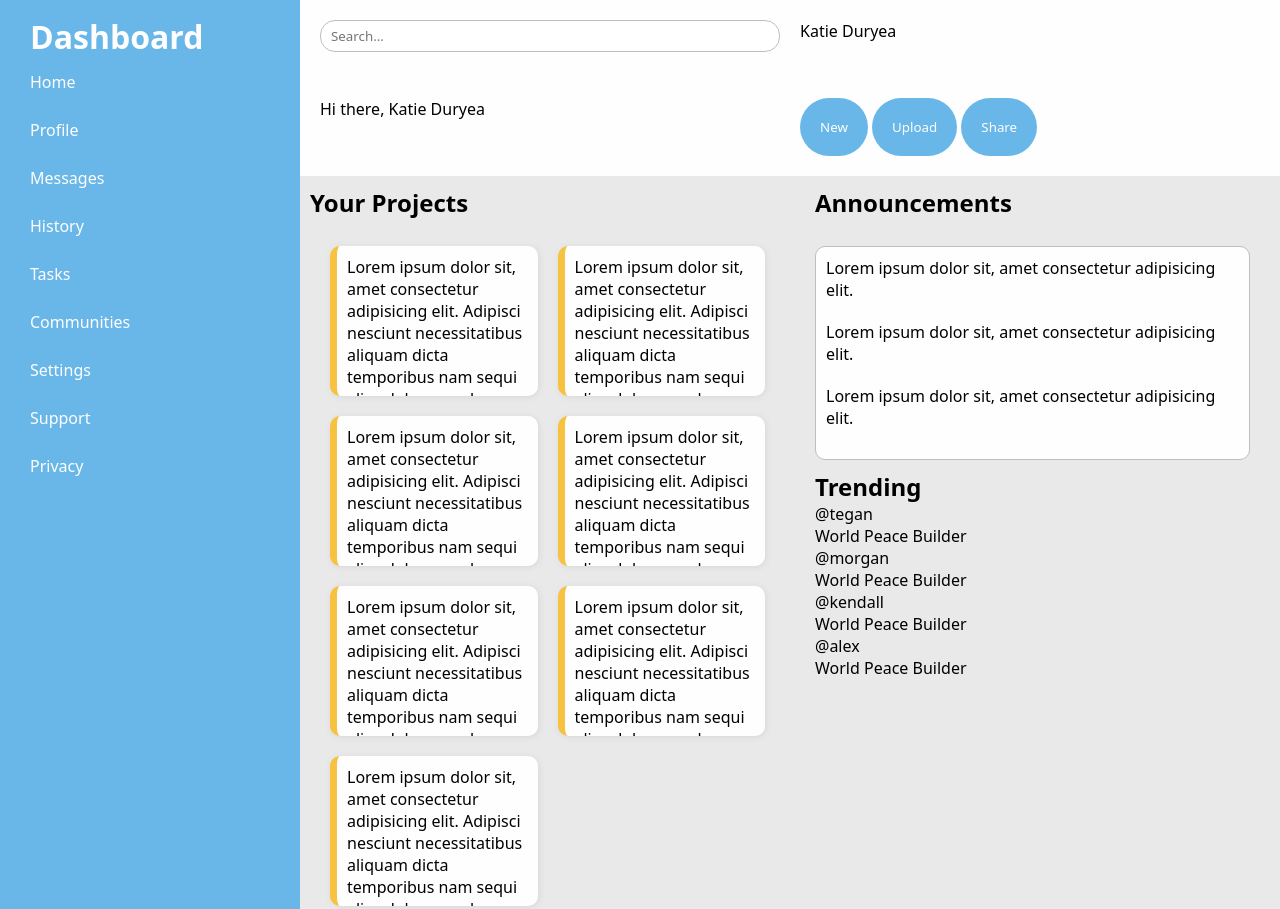
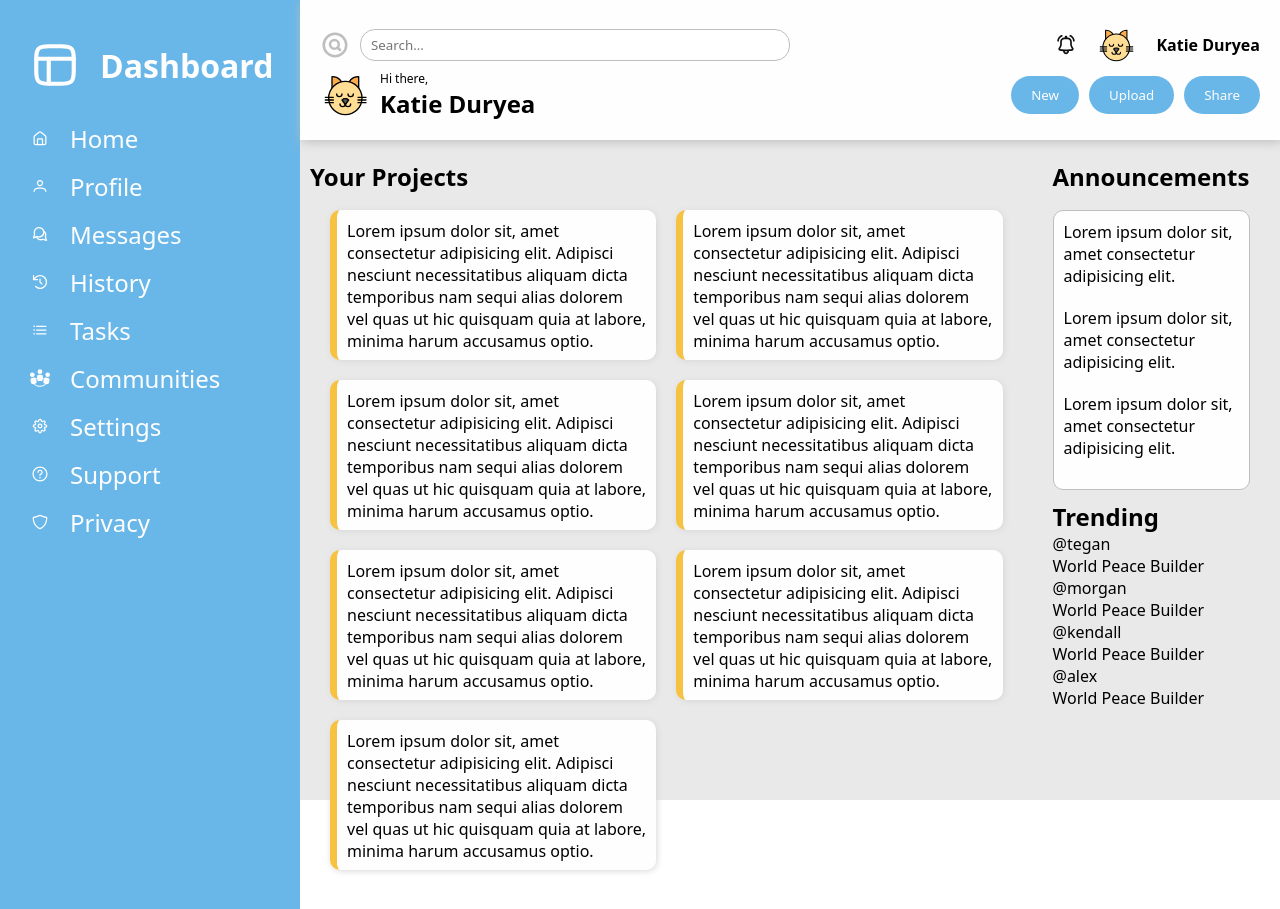
Before and after one commit to katiegd/admin-dash, a plain HTML site: page index.html in a window 1280 px wide. Shown: the top 909 px of the page. Drawn offline with Linux system fonts and the light colour scheme.

Commit message:
Added images and kept working on the layout. Almost there, just the right sidebar next

```diff
--- a/index.html
+++ b/index.html
@@ -9,35 +9,91 @@
   <body>
     <div class="container">
       <div class="sidebar">
-        <div class="logo"><h1>Dashboard</h1></div>
+        <div class="logo">
+          <img src="./images/dash.svg" width="50px" />
+          <h1>Dashboard</h1>
+        </div>
         <div class="main-nav">
           <ul>
-            <a href=""><li>Home</li></a>
-            <a href=""><li>Profile</li></a>
-            <a href=""><li>Messages</li></a>
-            <a href=""><li>History</li></a>
-            <a href=""><li>Tasks</li></a>
-            <a href=""><li>Communities</li></a>
+            <a href=""
+              ><li>
+                <img
+                  src="./images/home.svg"
+                  width="20px"
+                  class="nav-icon"
+                />Home
+              </li></a
+            >
+            <a href=""
+              ><li>
+                <img src="./images/profile.svg" width="20px" />Profile
+              </li></a
+            >
+            <a href=""
+              ><li>
+                <img src="./images/messages.svg" width="20px" />Messages
+              </li></a
+            >
+            <a href=""
+              ><li>
+                <img src="./images/history.svg" width="20px" />History
+              </li></a
+            >
+            <a href=""
+              ><li><img src="./images/tasks.svg" width="20px" />Tasks</li></a
+            >
+            <a href=""
+              ><li>
+                <img src="./images/community.svg" width="20px" />Communities
+              </li></a
+            >
           </ul>
           <ul>
-            <a href=""><li>Settings</li></a>
-            <a href=""><li>Support</li></a>
-            <a href=""><li>Privacy</li></a>
+            <a href=""
+              ><li>
+                <img src="./images/settings.svg" width="20px" />Settings
+              </li></a
+            >
+            <a href=""
+              ><li>
+                <img src="./images/support.svg" width="20px" />Support
+              </li></a
+            >
+            <a href=""
+              ><li>
+                <img src="./images/privacy.svg" width="20px" />Privacy
+              </li></a
+            >
           </ul>
         </div>
       </div>
       <div class="header">
-        <input class="searchbar" type="text" placeholder="Search..." />
-        <p>Katie Duryea</p>
-        <div class="greeting">Hi there, Katie Duryea</div>
-        <div class="action-buttons">
+        <div class="search">
+          <img src="./images/search.svg" width="30px" />
+          <input type="text" class="searchbar" placeholder="Search..." />
+        </div>
+        <div class="header-top-right">
+          <img src="./images/notification.svg" width="20px" /><img
+            src="./images/catavatar.svg"
+            width="40px"
+          />
+          <h4>Katie Duryea</h4>
+        </div>
+        <div class="lower-header-left">
+          <img src="./images/catavatar.svg" width="50px" class="avatar" />
+          <div class="greeting">
+            <div class="greeting1">Hi there,</div>
+            <div class="greeting2">Katie Duryea</div>
+          </div>
+        </div>
+        <div class="lower-header-right">
           <button class="header-btn">New</button>
           <button class="header-btn">Upload</button>
           <button class="header-btn">Share</button>
         </div>
       </div>
       <div class="main-content">
-        <div class="project-content-header"><h2>Your Projects</h2></div>
+        <div class="content-header"><h2>Your Projects</h2></div>
         <div class="projects">
           <div class="project-item">
             Lorem ipsum dolor sit, amet consectetur adipisicing elit. Adipisci
@@ -83,7 +139,7 @@
           </div>
         </div>
         <div class="right-sidebar">
-          <div class="announcements-content-header">
+          <div class="content-header">
             <h2>Announcements</h2>
           </div>
           <div class="announcement-content">
--- a/styles.css
+++ b/styles.css
@@ -7,29 +7,39 @@
 }
 
 h1,
-h2 {
+h2,
+h4 {
   font-weight: 700;
+}
+
+.nav-icon svg {
+  color: #fefefe;
 }
 
 .main-nav a {
   color: #fefefe;
   text-decoration: none;
-}
-
-a:hover {
-  color: rgb(16, 16, 86);
+  transition: transform 0.1s ease;
 }
 
 .container {
   background-color: rgb(233, 233, 233);
   display: grid;
   grid-template-columns: 300px 1fr;
-  grid-template-rows: auto;
+  grid-template-rows: 140px;
+  height: 100vh;
+}
+
+.main-nav img {
+  padding-right: 20px;
 }
 
 /* SIDEBAR CONTENT */
 .logo {
   color: #fefefe;
+  display: flex;
+  align-items: center;
+  gap: 20px;
 }
 
 .sidebar {
@@ -37,45 +47,66 @@ a:hover {
   grid-area: 1/1/4/2;
   padding-left: 10%;
   padding-top: 5%;
+  display: grid;
+  grid-template-rows: 100px;
 }
 
 .sidebar ul li {
+  font-size: 1.5rem;
   font-weight: 500;
   list-style: none;
   line-height: 3rem;
+  transition: transform 0.1s ease;
+}
+
+.sidebar ul:hover li:hover {
+  color: hsl(203, 73%, 36%);
+  transform: scale(1.05);
+}
+
+.sidebar ul:active li:active {
+  color: hsl(203, 73%, 36%);
+  transform: scale(1.05);
 }
 
 /* HEADER CONTENT */
 .header {
   background-color: #fefefe;
-  padding: 20px;
+  padding: 20px 20px 0px 20px;
   grid-area: 1 / 2;
   display: grid;
   grid-template-columns: 1fr 1fr;
-  grid-template-rows: 1fr 1fr;
-  gap: 20px;
+  grid-template-rows: 50px 50px;
+  box-shadow: 2px 2px 10px #bebebe;
 }
 
 .header-btn {
-  padding: 20px;
+  padding: 10px 20px 10px 20px;
   background-color: hsl(203, 73%, 66%);
   border: 0;
   border-radius: 30px;
   font-weight: 500;
   color: #fefefe;
-  transition: transform 0.3s ease;
+  transition: transform 0.1s ease;
 }
 
 .header-btn:hover {
   background-color: hsl(203, 73%, 50%);
   color: black;
   cursor: pointer;
-  transform: translate(1px, 1px);
+  transform: translate(0px, 1px);
 }
 
-.searchbar,
-.header-top-left {
-  grid-area: 1 / 1/ 2 / 2;
+.search {
+  grid-area: 1 / 1 / 2 / 2;
+  display: flex;
+  justify-content: center;
+  align-items: center;
+  gap: 10px;
+}
+
+.searchbar {
+  flex: 1;
   height: 20px;
   border: 1px solid #bebebe;
   border-radius: 15px;
@@ -85,26 +116,61 @@ a:hover {
 
 .header-top-right {
   grid-area: 1 / 2 / 2/ 3;
+  display: flex;
+  justify-content: end;
+  align-items: center;
+  gap: 20px;
 }
 
 .lower-header-left {
   grid-area: 2 / 1 / 3 / 2;
+  display: grid;
+  grid-template-columns: 50px 3fr;
+  grid-template-rows: 1fr 3fr;
+  align-items: start;
+}
+
+.greeting {
+  display: grid;
+  grid-template-rows: 1fr 3fr;
+  align-items: baseline;
+  padding-left: 10px;
+}
+
+.greeting1 {
+  font-size: 0.75rem;
+}
+
+.greeting2 {
+  font-size: 1.5rem;
+  font-weight: 600;
+}
+
+.lower-header-right {
+  display: flex;
+  justify-content: end;
+  align-items: center;
+  gap: 10px;
 }
 
 /* MAIN CONTENT AREA  */
 .main-content {
-  grid-area: 2 / 2/ 4/ 4;
+  grid-area: 2 / 2 / 4 / 4;
   padding: 10px;
   display: grid;
-  grid-template-columns: 1fr 1fr;
+  grid-template-columns: 3fr 1fr;
   grid-template-rows: 50px;
   gap: 10px;
+}
+
+.content-header {
+  padding-top: 10px;
 }
 
 .projects {
   grid-area: 2 / 1 / 100 / 2;
   display: grid;
-  grid-template-columns: repeat(auto-fit, minmax(150px, 1fr));
+  grid-template-columns: repeat(auto-fit, minmax(300px, 1fr));
   grid-auto-rows: 150px;
   gap: 20px;
   padding-left: 20px;
```
Also changed, not shown: images/catavatar.svg (added), images/community.svg (added), images/dash.svg (added), images/history.svg (added), images/home.svg (added), images/messages.svg (added), images/notification.svg (added), images/privacy.svg (added), images/profile.svg (added), images/search.svg (added), images/settings.svg (added), images/support.svg (added), images/tasks.svg (added).
